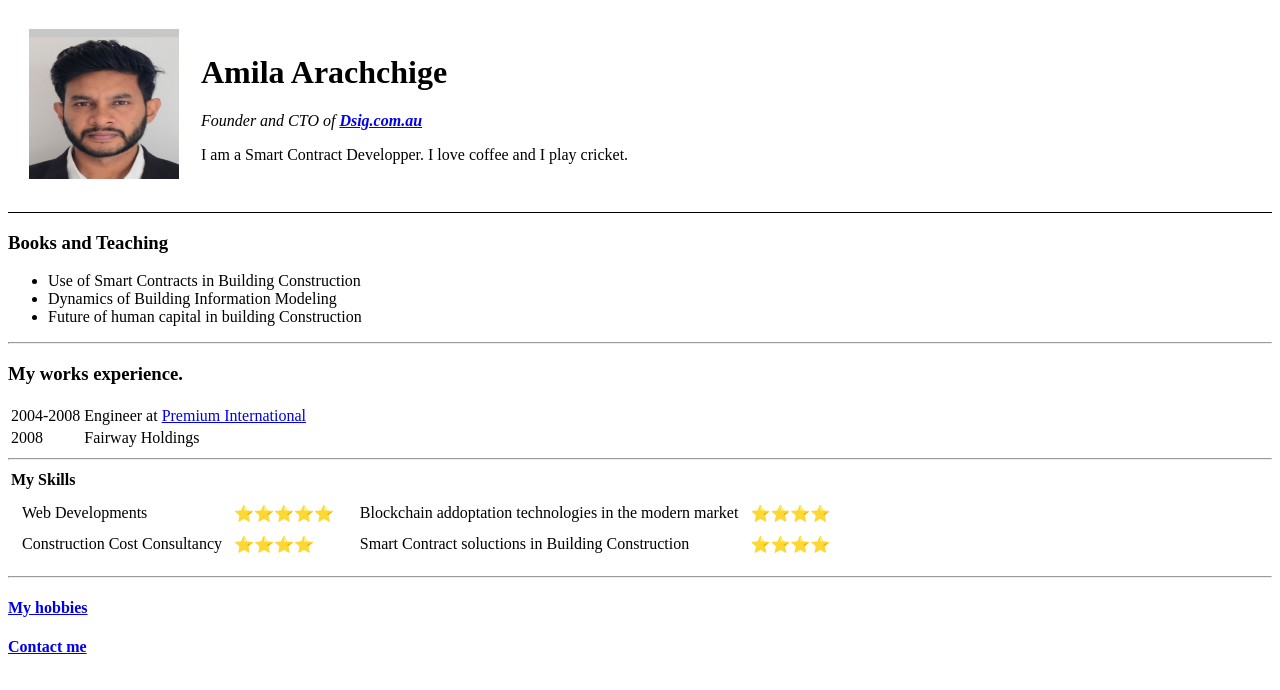
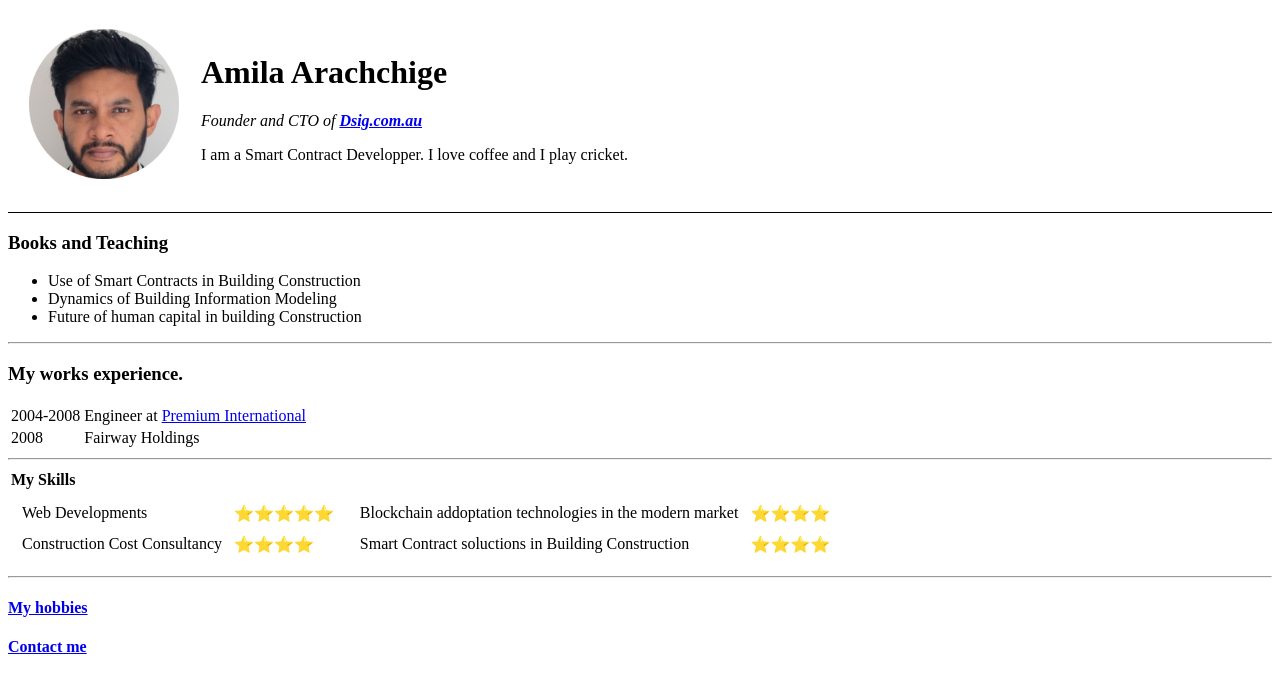
Before and after one commit to AMP263/CV, a plain HTML site: page index.html in a window 1280 px wide. Drawn offline with Linux system fonts and the light colour scheme.

Commit message:
Update index.html

```diff
--- a/index.html
+++ b/index.html
@@ -9,7 +9,7 @@
 <body>
   <table cellspacing="20">
     <tr>
-      <td> <img src="amila.jpg" alt="Amila's profile picture" style="width:150px;height:150px;"></td>
+      <td> <img src="amila2.png" alt="Amila's profile picture" style="width:150px;height:150px;"></td>
       <td>
         <h1>Amila Arachchige</h1>
         <p><em>Founder and CTO of <strong><a href="https://www.dsig.com.au/">Dsig.com.au</a></strong></em></p>
```
